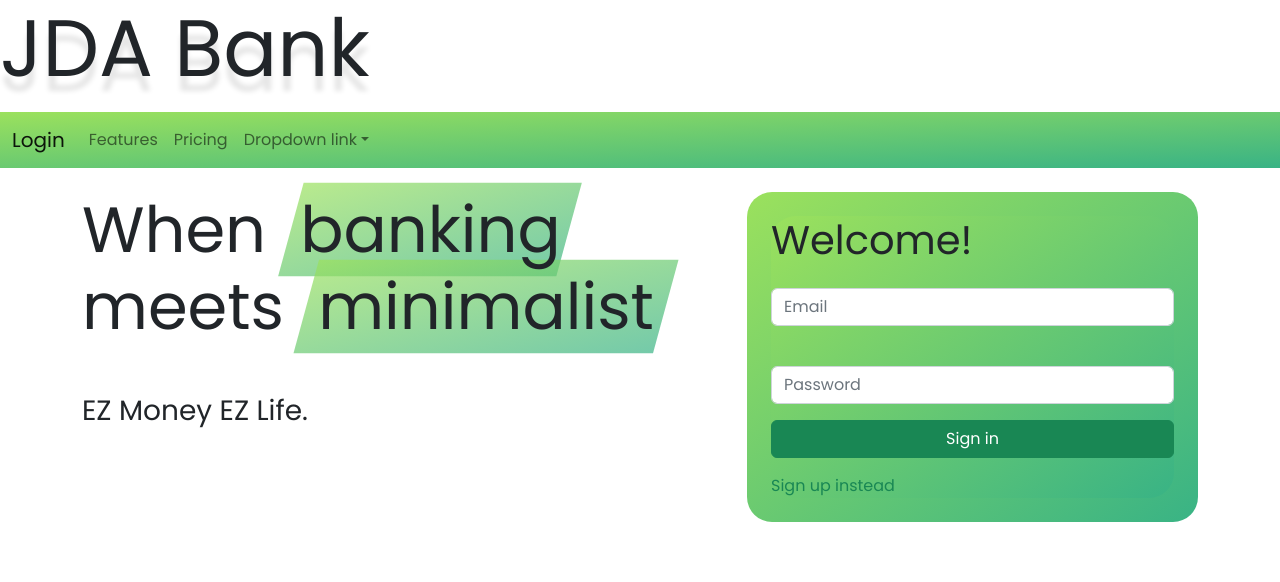
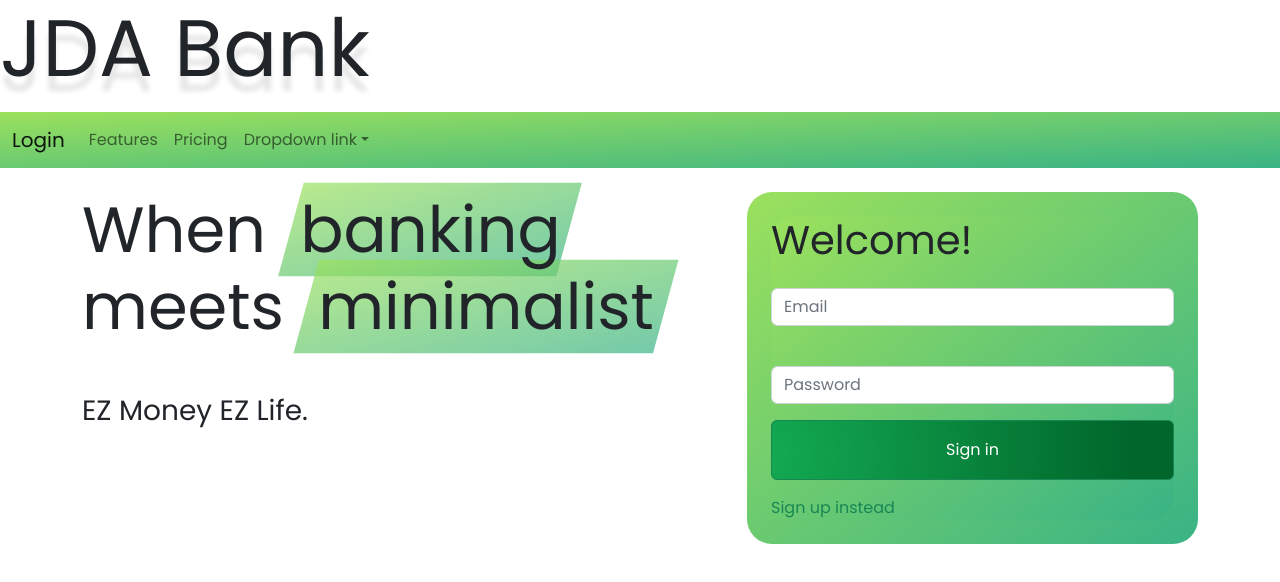
Before and after one commit to Nivix047/JDA-BANK-MERN, a React (Create React App) app in the folder client/: page /login in a window 1280 px wide. Shown: the top 582 px of the page. Built offline with nearby package versions, Linux system fonts and the light colour scheme.

Commit message:
deleted TransactionForm & TransactionList and consolidated to all render on homepage

```diff
--- a/client/src/App.css
+++ b/client/src/App.css
@@ -32,10 +32,6 @@
   transform: scale(1.07, 1.05) skewX(-15deg);
   background-image: var(--gradient-primary);
 }
-
-/* .login-signup-form {
-  position: relative;
-} */
 
 .login-signup-form {
   background-image: var(--gradient-primary);
@@ -165,3 +161,69 @@
 .chart {
   margin: 0 auto;
 }
+
+.btn {
+  background: radial-gradient(
+    circle at -1% 57.5%,
+    rgb(19, 170, 82) 0%,
+    rgb(0, 102, 43) 90%
+  );
+  color: #fff;
+  border: none;
+  position: relative;
+  height: 60px;
+  font-size: 1.6em;
+  padding: 0 2em;
+  cursor: pointer;
+  transition: 800ms ease all;
+  outline: none;
+}
+.btn:hover {
+  background: #fff;
+  color: #1aab8a;
+}
+.btn:before,
+.btn:after {
+  content: "";
+  position: absolute;
+  top: 0;
+  right: 0;
+  height: 2px;
+  width: 0;
+  background: #1aab8a;
+  transition: 400ms ease all;
+}
+.btn:after {
+  right: inherit;
+  top: inherit;
+  left: 0;
+  bottom: 0;
+}
+.btn:hover:before,
+.btn:hover:after {
+  width: 100%;
+  transition: 800ms ease all;
+}
+
+.signup-login-href {
+  position: relative;
+}
+
+.signup-login-href::before {
+  content: "";
+  position: absolute;
+  width: 100%;
+  height: 4px;
+  border-radius: 4px;
+  background-color: #18272f;
+  bottom: 0;
+  left: 0;
+  transform-origin: right;
+  transform: scaleX(0);
+  transition: transform 0.3s ease-in-out;
+}
+
+.signup-login-href:hover::before {
+  transform-origin: left;
+  transform: scaleX(1);
+}
--- a/client/src/components/TransactionForm/index.js
+++ /dev/null
@@ -1,96 +0,0 @@
-import React, { useState } from "react";
-// import { Link } from "react-router-dom";
-import { useMutation } from "@apollo/client";
-import { ADD_TRANSACTION } from "../../utils/mutations";
-import { QUERY_ME } from "../../utils/queries";
-
-// import Auth from "../../utils/auth";
-
-// Renders username, balance and form to conduct transaction
-const TransactionForm = ({ userInfo }) => {
-  const [recipient, setrecipient] = useState("");
-  const [amount, setamount] = useState("");
-  const [addTransaction, { error }] = useMutation(ADD_TRANSACTION, {
-    update(cache, { data: { addTransaction } }) {
-      try {
-        const { transactions } = cache.readQuery({ query: QUERY_ME });
-        cache.writeQuery({
-          query: QUERY_ME,
-          data: { transactions: [addTransaction, ...transactions] },
-        });
-      } catch (e) {
-        console.error(e);
-      }
-    },
-  });
-  const handleFormSubmit = async (event) => {
-    event.preventDefault();
-    try {
-      const { data } = await addTransaction({
-        variables: {
-          recipient,
-          amount,
-          // Auth.getProfile().data.username,
-        },
-      });
-      setrecipient("");
-    } catch (err) {
-      console.error(err);
-    }
-  };
-  // const handleChange = (event) => {
-  //   const { name, value } = event.target;
-  //   if (name === "thoughtText" && value.length <= 280) {
-  //     setrecipient(value);
-  //     setamount(value.length);
-  //   }
-  // };
-  return (
-    <div className="col">
-      <form className="transaction-form p-4">
-        <h3 className="cap">Hi, {userInfo.firstName}</h3>
-        <h4>
-          <span>Balance:</span>
-          <span>$ {userInfo.balance}</span>
-        </h4>
-        <input type="hidden" name="current-user" value="" />
-        <input type="hidden" name="current-balance" value="" />
-        <div className="row">
-          <div className="mb-3">
-            <label htmlFor="recipient" className="form-label"></label>
-            <input
-              type="text"
-              className="form-control"
-              id="recipient"
-              placeholder="Transfer to"
-            />
-          </div>
-          <div className="mb-3">
-            <label htmlFor="transfer-amount" className="form-label"></label>
-            <input
-              type="number"
-              className="form-control"
-              id="transfer-amount"
-              placeholder="Amount"
-            />
-          </div>
-          <div className="mb-3">
-            <label htmlFor="transfer-message" className="form-label"></label>
-            <input
-              type="text"
-              className="form-control"
-              id="transfer-message"
-              placeholder="For"
-            />
-          </div>
-          <div className="form-group mb-3">
-            <button type="submit" className="btn btn-success w-100">
-              Transfer
-            </button>
-          </div>
-        </div>
-      </form>
-    </div>
-  );
-};
-export default TransactionForm;
--- a/client/src/components/TransactionList/index.js
+++ /dev/null
@@ -1,23 +0,0 @@
-import React from "react";
-
-const TransactionList = () => {
-  return (
-    <div className="col-8 text-center">
-      <div className="col">
-        <div className="m-4">
-          <div id="debit-transaction">
-            You paid
-            <span className="cap"> recipient</span>
-            on date
-          </div>
-          <div id="credit-transaction">
-            <span className="cap">recipient</span>
-            paid you $ credit on date
-          </div>
-        </div>
-      </div>
-    </div>
-  );
-};
-
-export default TransactionList;
--- a/client/src/pages/Home/index.js
+++ b/client/src/pages/Home/index.js
@@ -1,18 +1,116 @@
-import React from "react";
+import React, { useState } from "react";
+import { ADD_TRANSACTION } from "../../utils/mutations";
 import { useQuery } from "@apollo/client";
 import { QUERY_ME } from "../../utils/queries";
-import TransactionForm from "../../components/TransactionForm";
-import TransactionList from "../../components/TransactionList";
+import { useMutation } from "@apollo/client";
 
 const Home = () => {
   const { data } = useQuery(QUERY_ME);
   const userInfo = data?.me || [];
+  const [recipient, setRecipient] = useState("");
+  const [amount, setAmount] = useState("");
+  const [addTransaction, { error }] = useMutation(ADD_TRANSACTION);
+  const handleFormSubmit = async (event) => {
+    event.preventDefault();
+    try {
+      const { data } = await addTransaction({
+        variables: {
+          recipient,
+          amount,
+        },
+      });
+      setRecipient("");
+      setAmount("");
+      window.location.reload();
+    } catch (err) {
+      console.error(err);
+    }
+  };
+
+  const handleChange = (event) => {
+    const { name, value } = event.target;
+    if (name === "amount") {
+      setAmount(parseInt(value));
+    } else {
+      setRecipient(value);
+    }
+  };
   return (
     <main>
       <div className="container">
         <div className="row">
-          <TransactionForm userInfo={userInfo} />
-          <TransactionList />
+          <div className="col">
+            <form className="transaction-form p-4" onSubmit={handleFormSubmit}>
+              <h3 className="cap">Hi, {userInfo.firstName}</h3>
+              <h4>
+                <span>Balance:</span>
+                <span>$ {userInfo.balance}</span>
+              </h4>
+              <input type="hidden" name="current-user" />
+              <input type="hidden" name="current-balance" />
+              <div className="row">
+                <div className="mb-3">
+                  <label htmlFor="recipient" className="form-label"></label>
+                  <input
+                    type="text"
+                    className="form-control"
+                    id="recipient"
+                    placeholder="Transfer to"
+                  />
+                </div>
+                <div className="mb-3">
+                  <label
+                    htmlFor="transfer-amount"
+                    className="form-label"
+                  ></label>
+                  <input
+                    type="number"
+                    className="form-control"
+                    id="transfer-amount"
+                    placeholder="Amount"
+                    name="amount"
+                    value={amount}
+                    onChange={handleChange}
+                  />
+                </div>
+                <div className="mb-3">
+                  <label
+                    htmlFor="transfer-message"
+                    className="form-label"
+                  ></label>
+                  <input
+                    type="text"
+                    className="form-control"
+                    id="transfer-message"
+                    placeholder="For"
+                    name="recipient"
+                    value={recipient}
+                    onChange={handleChange}
+                  />
+                </div>
+                <div className="form-group mb-3">
+                  <button type="submit" className="btn btn-success w-100">
+                    Transfer
+                  </button>
+                </div>
+              </div>
+            </form>
+          </div>
+          <div className="col-8 text-center">
+            <div className="col">
+              <div className="m-4">
+                <div id="debit-transaction">
+                  You paid
+                  <span className="cap"> recipient</span>
+                  on date
+                </div>
+                <div id="credit-transaction">
+                  <span className="cap">recipient</span>
+                  paid you $ credit on date
+                </div>
+              </div>
+            </div>
+          </div>
         </div>
       </div>
     </main>
```
